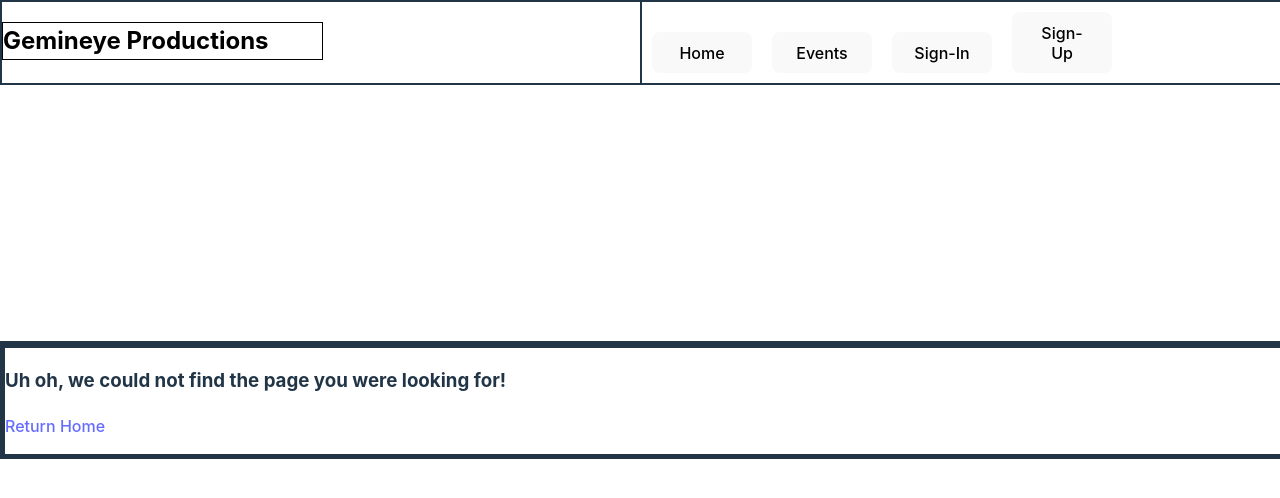
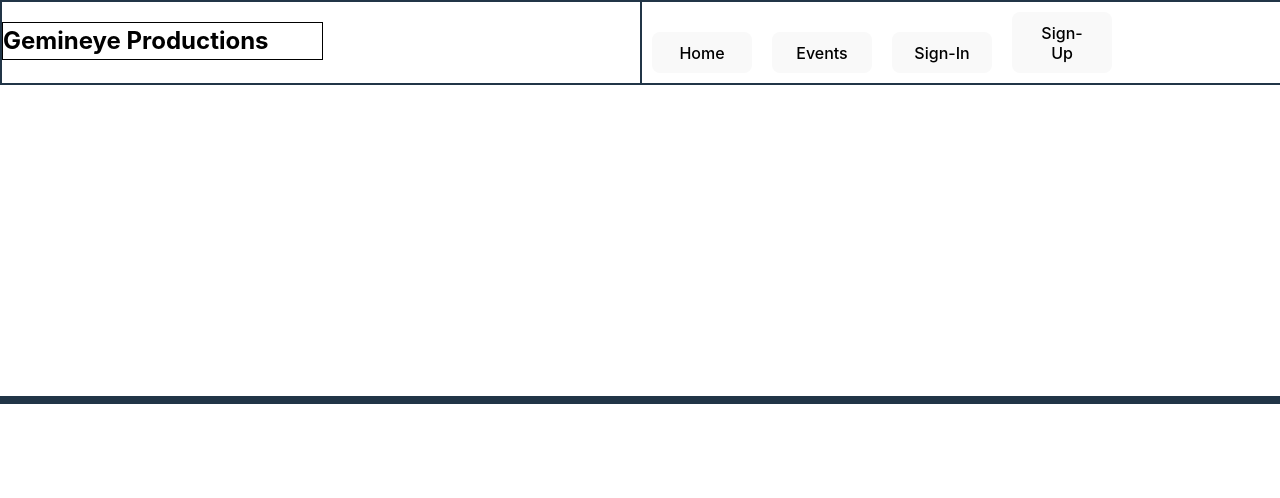
Before and after one commit to marshall-vogt/gemineye-productions-project, a React (Vite) app in the folder client/: page /user-tickets in a window 1280 px wide. Shown: the top 498 px of the page. Built offline with nearby package versions, Linux system fonts and the light colour scheme; no server answers.

Commit message:
Added UserTickets component and route and updated database schema to make usernames unique

```diff
--- a/client/src/App.tsx
+++ b/client/src/App.tsx
@@ -10,6 +10,7 @@ import AuthPage from './pages/AuthPage';
 import AppContext from './components/AppContext';
 import { Auth, User } from './lib';
 import NotFound from './pages/NotFoundPage';
+import UserTickets from './pages/UserTickets';
 
 const tokenKey = 'react-context-jwt';
 
@@ -75,6 +76,7 @@ export default function App() {
           <Route path="/checkout" element={<Checkout />} />
           <Route path="/sign-up" element={<AuthPage action="sign-up" />} />
           <Route path="/sign-in" element={<AuthPage action="sign-in" />} />
+          <Route path="/user-tickets" element={<UserTickets />} />
           <Route path="*" element={<NotFound />} />
         </Route>
       </Routes>
--- a/client/src/components/NavBar.tsx
+++ b/client/src/components/NavBar.tsx
@@ -21,9 +21,14 @@ export default function NavBar() {
               <button className="navbar-button">Events</button>
             </Link>
             {user && (
-              <button className="navbar-button" onClick={handleSignOut}>
-                Sign-Out
-              </button>
+              <>
+                <Link to="/user-tickets">
+                  <button>My Tickets</button>
+                </Link>
+                <button className="navbar-button" onClick={handleSignOut}>
+                  Sign-Out
+                </button>
+              </>
             )}
             {!user && (
               <>
--- /dev/null
+++ b/client/src/pages/UserTickets.tsx
@@ -0,0 +1,7 @@
+import { useContext } from 'react';
+import AppContext from '../components/AppContext';
+
+export default function UserTickets() {
+  const { user } = useContext(AppContext);
+  return <div>{user && 'Hello, World!'}</div>;
+}
```
Also changed, not shown: 1 other file (tests, documents, lock files or other folders).
